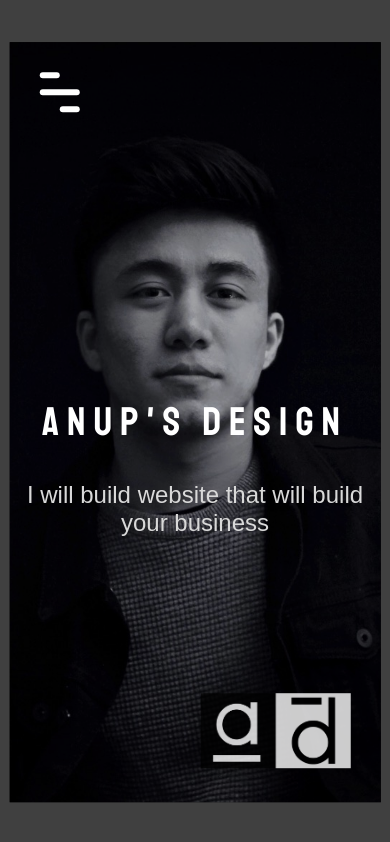
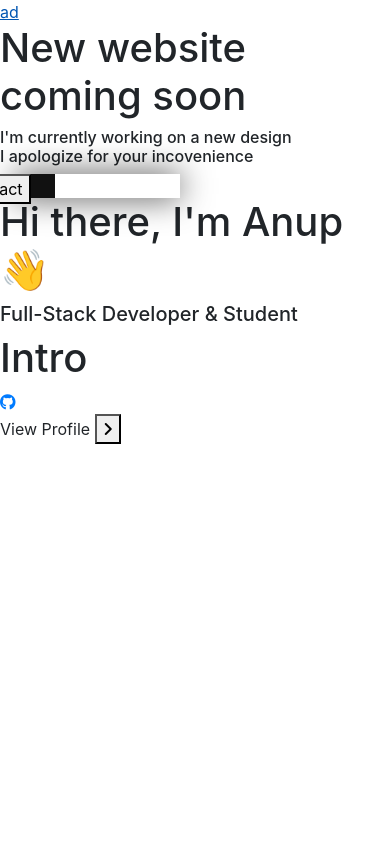
Before and after one commit to anupsdesign/portfolio, a plain HTML site: page index.html in a window 390 px wide. Drawn offline with nearby package versions, Linux system fonts and the light colour scheme; a web font is replaced by a local one.

Commit message:
New Index file

```diff
--- a/index.html
+++ b/index.html
@@ -1,211 +1,83 @@
-<!DOCTYPE html>
-<html>
+<!doctype html>
+<html lang="en">
   <head>
-<meta name="viewport" content="width=device-width, initial-scale=1">
-<link rel="stylesheet" href="https://use.fontawesome.com/releases/v5.6.3/css/all.css" integrity="sha384-UHRtZLI+pbxtHCWp1t77Bi1L4ZtiqrqD80Kn4Z8NTSRyMA2Fd33n5dQ8lWUE00s/" crossorigin="anonymous">
+    <!-- Required meta tags -->
+    <meta charset="utf-8">
+    <meta name="viewport" content="width=device-width, initial-scale=1, shrink-to-fit=no">
+
+    <!-- Bootstrap CSS -->
+    <link rel="stylesheet" href="https://maxcdn.bootstrapcdn.com/bootstrap/4.0.0/css/bootstrap.min.css" integrity="sha384-Gn5384xqQ1aoWXA+058RXPxPg6fy4IWvTNh0E263XmFcJlSAwiGgFAW/dAiS6JXm" crossorigin="anonymous">
       <link rel="stylesheet" href="style/main.css">
-<title>Anup&#39;s Design</title>
-<style>
-    @import url('https://fonts.googleapis.com/css?family=Staatliches&display=swap');
-    @import url('https://fonts.googleapis.com/css?family=Belleza&display=swap');
-
-
-
-    body{
-        background-color: #404040;
-    }
-    .line-menu {
-      background-color: #fff;
-      border-radius: 5px;
-      width: 100%;
-      height: 6px;
-    }
-    .line-menu.half {
-      width: 50%;
-    }
-    .line-menu.start {
-      transition: transform 330ms cubic-bezier(0.54, -0.81, 0.57, 0.57);
-      transform-origin: right;
-    }
-    .main{
-        position: absolute;
-        top: 50%;
-        left: 50%;
-        transform: translate(-50%,-50%);
-        width: 95%;
-        margin: auto;
-        height: 90vh;
-        background-color: #000;
-        background-image: url(images/portrait.jpeg);
-        background-position: left;
-        background-size: cover;
-        background-repeat: no-repeat;
-        text-align: center;
-        overflow: auto;
-        overflow: hidden;
-    }
-    h2{
-        margin: 0;
-        text-align: left;
-        position: relative;
-        transition: .4s;
-        z-index: -1;
-        -webkit-animation-duration: 1s, 2s;
-        -webkit-animation-name: topToBottom;
-        font-size: 2.5em;
-        padding: 10px;
-        color: #fff;
-        text-transform: uppercase;
-        font-family: 'Staatliches', cursive;
-        letter-spacing: .2em;
-        font-weight: 500;
-    }
-    .center{
-        display: none;
-        overflow: hidden;
-        position: absolute;
-        left: 50%;
-        top: 50%;
-        transform: translate(-50%,-50%);
-    }
-    .bottom-right-align{
-        position: absolute;
-        right:30px;
-        bottom: 30px;
-        opacity: .8;
-    }
-    .left-center-align{
-        position: absolute;
-        top: 50%;
-        transform: translateY(-50%);
-        left: 50px;
-    }
-    p.slogan{
-        font-family: 'Belleza', sans-serif;
-        color: #d9d9d9;
-        font-size: 1.5em;
-        position: relative;
-        left: 30px;
-    }
-    .overlay{
-        position: absolute;
-        width: 100%;
-        height: 100%;
-        background: rgba(0,0,0,.2);
-    }
-    @media screen and (max-width: 800px) {
-        .main{
-            background-image: url(images/portrait.jpeg);
-            background-position: center;
-            background-size: cover;
-            background-repeat: no-repeat;
-        }
-        h2{
-            text-align: center;
-        }
-        .left-center-align{
-            width: 100%;
-            margin: auto;
-            left: 0;
-        }
-        p.slogan{
-            width: 100%;
-            position: absolute;
-            left: 50%;
-            transform: translateX(-50%);
-        }
-}
-</style>
+      <script src="https://kit.fontawesome.com/0bbf47f20a.js" crossorigin="anonymous"></script>
+    <title>AnupsDesign</title>
   </head>
   <body>
-
+      <div class="body-wrap">
           <div class="main">
-        <div class="overlay"></div>
-        <div class="wrapper-menu">
-          <div class="line-menu half start"></div>
-          <div class="line-menu"></div>
-          <div class="line-menu half end"></div>
+              <div class="coming-soon-overlay">
+                  <a href="index.html"><div class="logo2">ad</div></a>
+                  <div class="center-text">
+                      <h1>New website coming soon</h1>
+                      <h6>I&#39;m currently working on a new design <br>I apologize for your incovenience</h6>
                   </div>
-        <span class="pulse"></span>
-
+              </div>
+              <div class="container-fluid">
+                  <div class="row">
+                      <div class="col-6">
+                          <a href="index.html"><div class="logo">ad</div></a>
+                      </div>
+                      <div class="col-6">
                           <nav>
-            <div class="center-nav">
-                <ul>
-                    <div class="animsition-overlay" data-animsition-overlay="true">
-                    <a href="index.html" class="animsition-link"><li class="active">Home</li></a>
-                    <a href="about.html" class="animsition-link"><li>About</li></a>
-                    <a href="services.html"><li>Services</li></a>
-                    <a href="work.html"><li>Work</li></a>
-                    <a href="contact.html"><li>Contact</li></a>
+                              <button>About</button>
+                              <button>Work</button>
+                              <button>Contact</button>
+                          </nav>
                       </div>
-                </ul>
                   </div>
-            <p>Anup&#39;s Design | <span class="year"></span> </p>
-        </nav>
-        <div class="bottom-right-align">
-            <img style="pointer-events: none;" class="logo" width="150px" src="images/logo.png">
               </div>
-        <div class="left-center-align">
-            <h2>anup&#39;s design</h2>
-            <p class="slogan">I will build website that will build your business</p>
+              <div class="portrait">
+                  <div class="portrait-text">
+<!--                      <h1>I create websites <br>that help businesses standout</h1><button>Here's how</button>-->
+                      <h1>Hi there, I'm Anup 👋</h1>
+                      <h5>Full-Stack Developer &amp; Student</h5>
                   </div>
-        <div class="center">
-        <img style="pointer-events: none;" class="logo" width="210px" src="images/logo.png">
-        <h2>anup&#39;s design</h2>
-        <a href="contact.html"><button>Hire Me</button></a>
               </div>
-
+              <div class="page-indicator">
+                  <h1>Intro</h1>
+              </div>
+              <span class="github-icon"><a href="#" target="_blank"><i class="fab fa-github"></i></a></span>
+              <div class="next-page">
+                  <label for="next-btn">View Profile</label>
+                  <button id="next-btn">
+                      <i class="fas fa-angle-right slide-out-arrow"></i>
+                  </button>
+              </div>
+          </div>
       </div>
 
       <script src="https://code.jquery.com/jquery-3.3.1.js"></script>
-    <script type="text/javascript">
-      $('.wrapper-menu').click(function(){
-        $('nav').toggleClass("show-menu");
-        $('nav ul a li').toggleClass("show-menu");
+      <script>
+          $(function() {
+              $('nav button').addClass('fade-in-right');
+              $('.logo').addClass('fade-in-left');
+              $('.page-indicator').addClass('text-focus-in');
+              $('.portrait').addClass('text-focus-in');
+              $('.portrait-text h1').addClass('fade-in-bottom');
+              $('.portrait-text h5').addClass('fade-in-bottom');
+              $('.next-page').addClass('fade-in-left');
+              $('.github-icon').addClass('fade-in');
+              $('.coming-soon-overlay .logo2').addClass('fade-in-top');
+              $('.coming-soon-overlay h1').addClass('fade-in-bottom');
+              $('.coming-soon-overlay h6').addClass('fade-in-bottom');
           });
-    $('nav a').click(function(){
-        $('nav').toggleClass("show-menu");
-        $('nav ul a li').toggleClass("show-menu");
+          $('.next-page').on('mouseover', function(){
+              $('.next-page label').css('transform','translateX(-10px)');
+              $('.next-page label').css('color','burlywood');
           });
-    </script>
-    <script>
-        var wrapperMenu = document.querySelector('.wrapper-menu');
-        var showMenu = document.querySelector('nav');
-        var showLi = document.querySelector('li');
-        var navLink = document.querySelector('nav ul');
-        wrapperMenu.addEventListener('click', function(){
-            wrapperMenu.classList.toggle('open');
-            showMenu.toggleClass('show-menu');
-            showLi.toggleClass('show-li');
-        })
-        navLink.addEventListener('click', function(){
-           wrapperMenu.classList.toggle('open');
-            showMenu.toggleClass('show-menu');
-            showLi.toggleClass('show-li');
-        })
-    </script>
-    <script>
-function openSection(evt, section) {
-  var i, tabcontent, tablinks;
-  tabcontent = document.getElementsByClassName("tabcontent");
-  for (i = 0; i < tabcontent.length; i++) {
-    tabcontent[i].style.display = "none";
-  }
-  tablinks = document.getElementsByClassName("tablinks");
-  for (i = 0; i < tablinks.length; i++) {
-    tablinks[i].className = tablinks[i].className.replace(" active", "");
-    tablinks[i].className = tablinks[i].className.replace(" pointer", "");
-  }
-  document.getElementById(section).style.display = "block";
-  evt.currentTarget.className += " active";
-}
-
-// Get the element with id="defaultOpen" and click on it
-document.getElementById("defaultOpen").click();
-</script>
-    <script>
-        var d = new Date();
-        document.querySelector(".year").innerHTML = d.getFullYear();
+          $('.next-page').on('mouseleave', function(){
+              $('.next-page label').css('transform','translateX(0px)');
+              $('.next-page label').css('color','#fff');
+          });
       </script>
   </body>
 </html>
```
Lines whose indentation alone changed are shown as unchanged.
